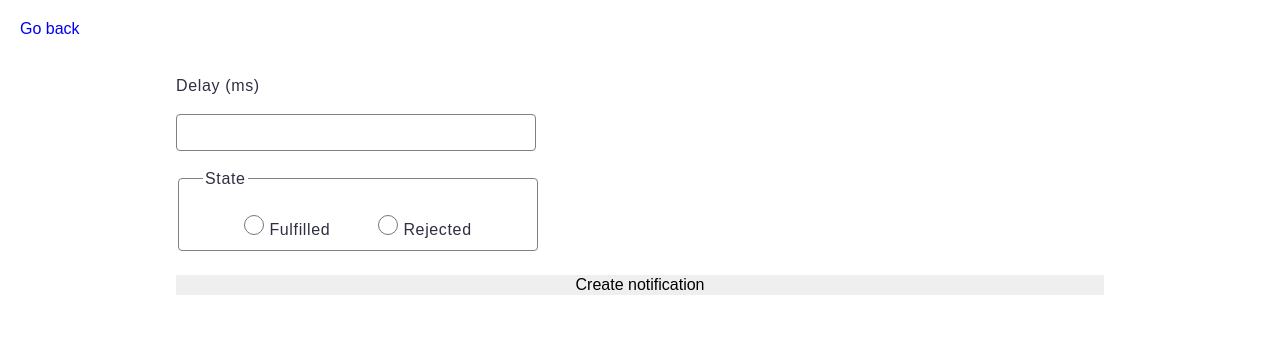
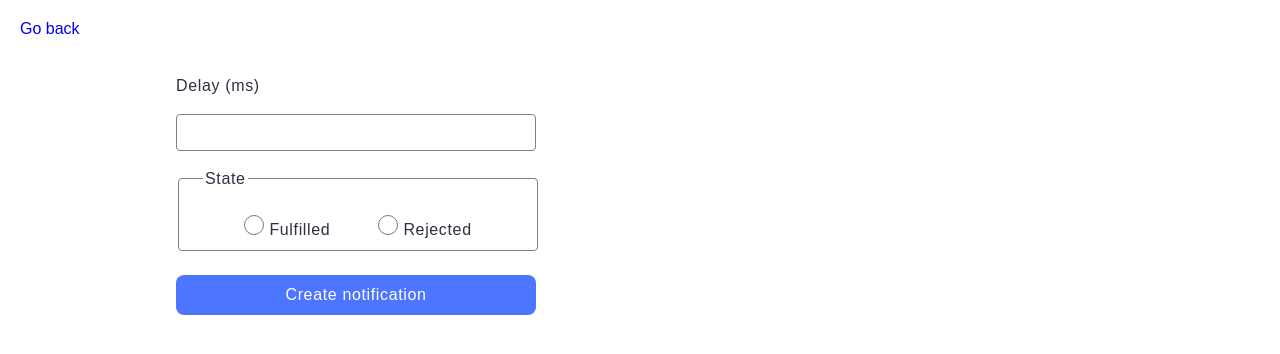
Before and after one commit to valentyna88/goit-js-hw-10, a website built with Vite: page src/2-snackbar.html in a window 1280 px wide. Built offline with nearby package versions, Linux system fonts and the light colour scheme.

Commit message:
Update snackbar.css

```diff
--- a/src/css/snackbar.css
+++ b/src/css/snackbar.css
@@ -41,6 +41,7 @@ fieldset {
     margin-bottom: 24px;
     border-radius: 4px;
     border: 1px solid #808080;
+    transition: border 250ms cubic-bezier(0.4, 0, 0.2, 1);
 }
 
 fieldset:hover {
@@ -62,6 +63,7 @@ input[type="radio"] {
     border-radius: 14px;
     width: 20px;
     height: 20px;
+    transition: border 250ms cubic-bezier(0.4, 0, 0.2, 1);
 }
 
 input[type="radio"]:focus,
@@ -69,3 +71,21 @@ input[type="radio"]:active {
     background-color: #4e75ff;
     border-radius: 12px;
 }
+
+button {
+    border-radius: 8px;
+    padding: 8px 16px;
+    width: 360px;
+    height: 40px;
+    background-color: #4e75ff;
+    font-weight: 500;
+    font-size: 16px;
+    line-height: 1.50;
+    letter-spacing: 0.04em;
+    color: #fff;
+    transition: border 250ms cubic-bezier(0.4, 0, 0.2, 1);
+}
+
+button:hover {
+
+}
```
